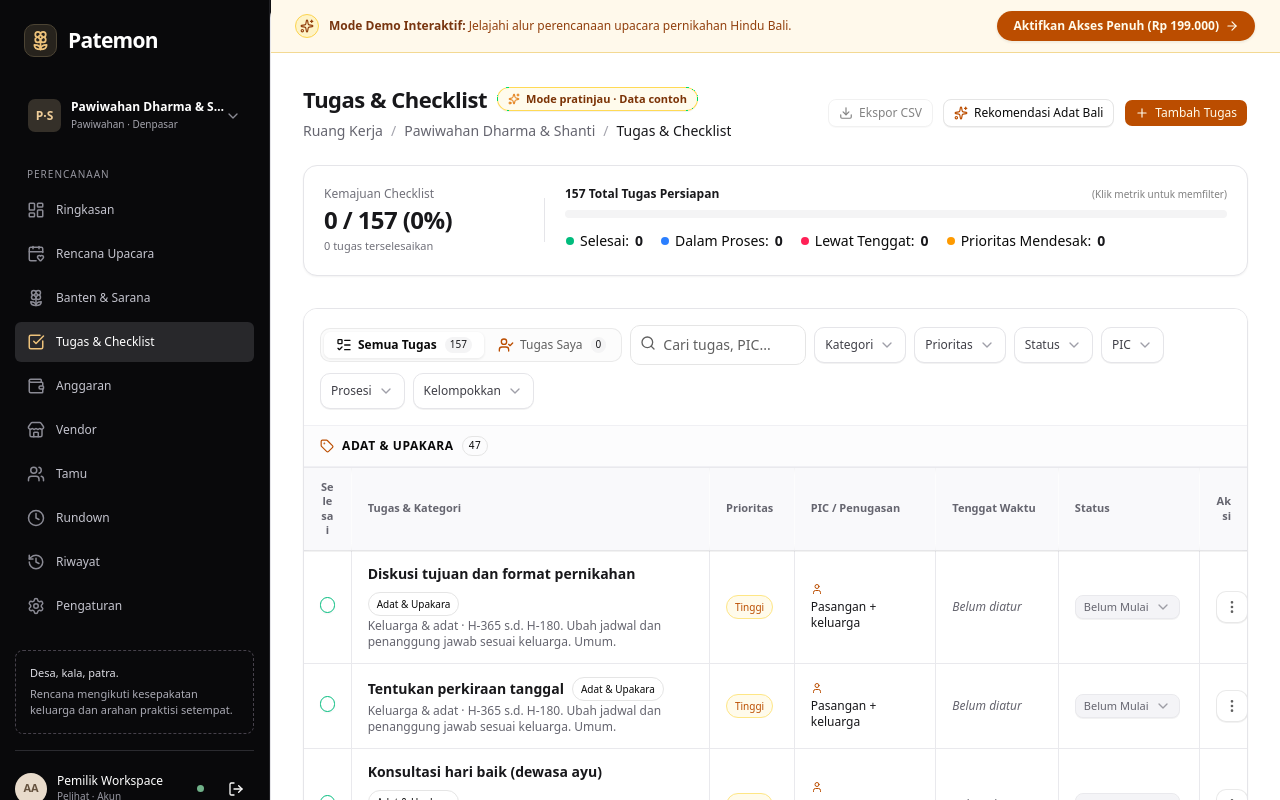
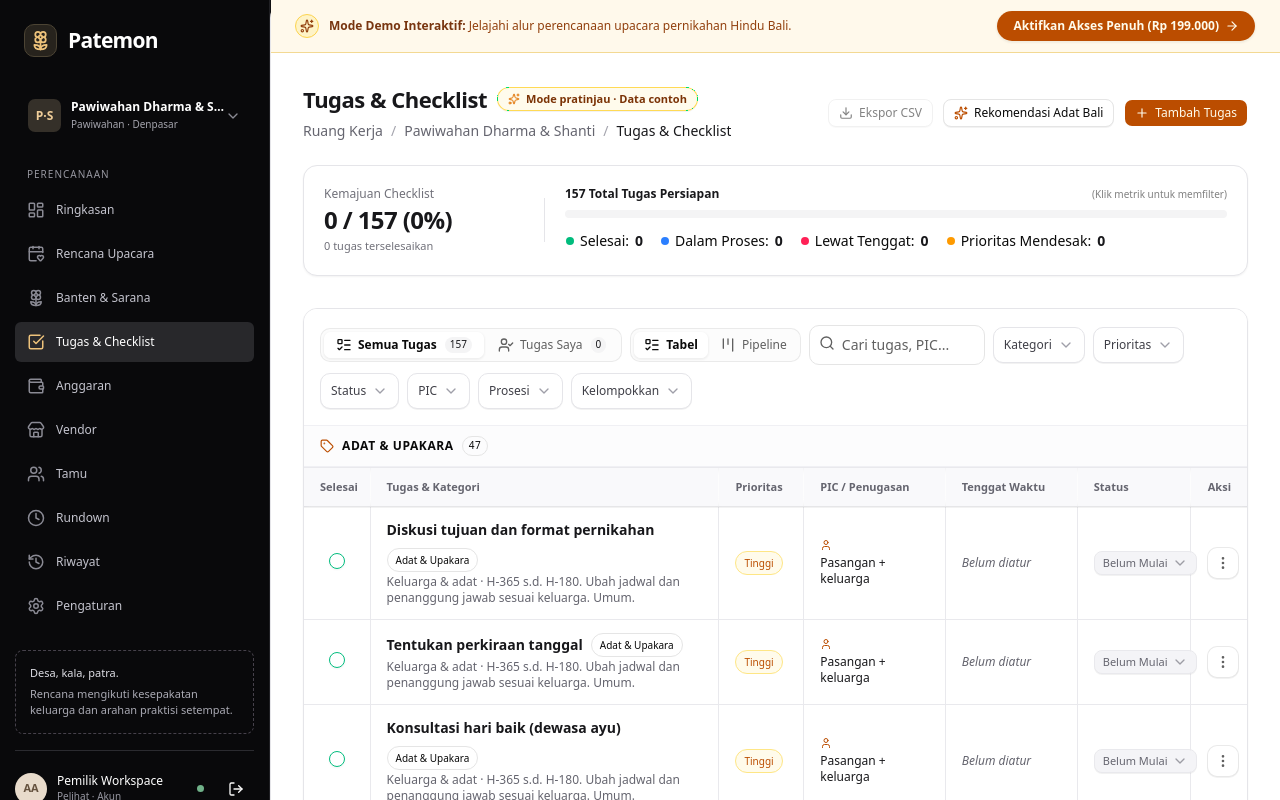
Before and after one commit to andresanjaya/patemon, a Next.js app: page /workspace/demo/tasks in a window 1280 px wide. Shown: the top 800 px of the page. Built offline with nearby package versions, Linux system fonts and the light colour scheme; a web font is replaced by a local one.

Commit message:
fix(ui): prevent table header wrap, tighten status width, unify my tasks tab, and implement keenthemes pipeline boards

```diff
--- a/src/app/globals.css
+++ b/src/app/globals.css
@@ -288,6 +288,12 @@ table :is(.truncate, [class*="line-clamp-"]) {
   line-clamp: unset;
 }
 
+table th {
+  white-space: nowrap !important;
+  word-break: keep-all !important;
+  overflow-wrap: normal !important;
+}
+
 table :is(.flex, .inline-flex) {
   flex-wrap: wrap;
 }
--- a/src/components/ui/table-status-dropdown.tsx
+++ b/src/components/ui/table-status-dropdown.tsx
@@ -64,7 +64,7 @@ export function TableStatusDropdown({
           data-slot="table-status-trigger"
           aria-label={ariaLabel || `Ubah status: ${currentOption.label}`}
           className={cn(
-            "group/status inline-flex h-6 w-fit min-w-max shrink-0 cursor-pointer flex-nowrap items-center justify-between gap-1.5 rounded-md border px-2 text-[11px] font-medium whitespace-nowrap shadow-2xs transition-colors hover:opacity-90",
+            "group/status inline-flex h-6 w-fit min-w-max shrink-0 cursor-pointer flex-nowrap items-center justify-between gap-1 rounded-md border px-2 text-[11px] font-medium whitespace-nowrap shadow-2xs transition-colors hover:opacity-90",
             currentOption.badgeClass || className
           )}
         >
--- a/src/features/checklist/components/task-dashboard.tsx
+++ b/src/features/checklist/components/task-dashboard.tsx
@@ -20,6 +20,7 @@ import {
   Trash2,
   CalendarHeart,
   ListTodo,
+  Kanban,
   Layers,
   Tag,
   Download,
@@ -103,6 +104,7 @@ export function TaskDashboard({
 
   // Top View Mode: Semua Tugas vs Tugas Saya
   const [viewMode, setViewMode] = useState<"all" | "my_tasks">(initialViewMode);
+  const [viewLayout, setViewLayout] = useState<"table" | "pipeline">("table");
   const [onlyOverdue, setOnlyOverdue] = useState(false);
 
   // Search and Filter State
@@ -483,6 +485,120 @@ export function TaskDashboard({
     });
   };
 
+  const renderPipelineBoard = () => {
+    const STATUS_COLUMNS: {
+      id: TaskStatus;
+      label: string;
+      dotClass: string;
+    }[] = [
+      { id: "todo", label: "Belum Mulai", dotClass: "bg-slate-400" },
+      { id: "in_progress", label: "Dalam Proses", dotClass: "bg-blue-500" },
+      { id: "done", label: "Selesai", dotClass: "bg-emerald-500" },
+      { id: "canceled", label: "Dibatalkan", dotClass: "bg-rose-400" },
+    ];
+
+    return (
+      <div className="flex w-full gap-5 overflow-x-auto p-4 items-start">
+        {STATUS_COLUMNS.map((col) => {
+          const colTasks = filteredTasks.filter((t) => t.status === col.id);
+          return (
+            <div
+              key={col.id}
+              className="w-80 min-w-[280px] shrink-0 flex flex-col bg-[#f9f9fb] dark:bg-card/40 rounded-xl p-3.5 border border-[#e9e9ed] dark:border-border/80 shadow-2xs"
+            >
+              {/* Column Header */}
+              <div className="flex items-center justify-between mb-3.5 pb-2.5 border-b border-[#e9e9ed] dark:border-border/60">
+                <div className="flex items-center gap-2">
+                  <span className={cn("size-2.5 rounded-full shrink-0", col.dotClass)} />
+                  <h3 className="text-xs font-semibold text-foreground tracking-wide">
+                    {col.label}
+                  </h3>
+                  <span className="text-[11px] font-semibold px-2 py-0.5 rounded-full bg-white dark:bg-card border border-[#e9e9ed] dark:border-border/80 text-muted-foreground shadow-2xs">
+                    {colTasks.length}
+                  </span>
+                </div>
+              </div>
+
+              {/* Column Cards */}
+              <div className="flex flex-col gap-2.5 overflow-y-auto max-h-[calc(100vh-280px)] pr-0.5">
+                {colTasks.map((task) => (
+                  <div
+                    key={task.id}
+                    className="group bg-white dark:bg-card hover:bg-muted/10 rounded-lg border border-[#e5e5e9] dark:border-border/80 p-3.5 shadow-xs hover:border-primary/40 hover:shadow-sm transition-all space-y-2.5 cursor-pointer"
+                    onClick={() => {
+                      if (isReadOnly) return;
+                      setTaskToEdit(task);
+                      setIsTaskModalOpen(true);
+                    }}
+                  >
+                    <div className="flex items-center justify-between gap-1.5">
+                      <Badge
+                        variant="outline"
+                        className="text-[10px] font-medium border-[#e5e5e9] bg-[#f9f9fb] dark:bg-muted/40"
+                      >
+                        {getCategoryLabel(task.category)}
+                      </Badge>
+                      {task.priority && (
+                        <Badge
+                          variant="outline"
+                          className={cn("text-[9px] font-medium", getPriorityBadgeClass(task.priority))}
+                        >
+                          {getPriorityLabel(task.priority)}
+                        </Badge>
+                      )}
+                    </div>
+
+                    <h4
+                      className={cn(
+                        "text-xs font-semibold text-foreground leading-snug group-hover:text-primary transition-colors",
+                        task.status === "done" && "line-through opacity-70"
+                      )}
+                    >
+                      {task.title}
+                    </h4>
+
+                    {task.description && (
+                      <p className="text-[11px] text-muted-foreground line-clamp-2">
+                        {task.description}
+                      </p>
+                    )}
+
+                    <div className="flex items-center justify-between pt-2 border-t border-[#f0f0f4] dark:border-border/60 text-[11px]">
+                      <div className="flex items-center gap-1.5 text-muted-foreground">
+                        <User className="h-3 w-3 shrink-0" />
+                        <span className="truncate max-w-[120px]">
+                          {task.assigneeName || "Belum ada PIC"}
+                        </span>
+                      </div>
+                      {task.dueDate && (
+                        <span
+                          className={cn(
+                            "text-[10px] font-medium",
+                            task.dueDate < todayStr && task.status !== "done"
+                              ? "text-rose-600 dark:text-rose-400 font-semibold"
+                              : "text-muted-foreground"
+                          )}
+                        >
+                          {task.dueDate}
+                        </span>
+                      )}
+                    </div>
+                  </div>
+                ))}
+
+                {colTasks.length === 0 && (
+                  <div className="flex flex-col items-center justify-center rounded-lg border border-dashed border-[#e5e5e9] dark:border-border/80 py-8 text-center text-xs text-muted-foreground/60">
+                    <span className="italic">Tidak ada tugas</span>
+                  </div>
+                )}
+              </div>
+            </div>
+          );
+        })}
+      </div>
+    );
+  };
+
   const renderTaskTable = (groupTasks: WeddingTask[]) => (
     <div className="table-responsive-wrapper table-metronic-wrapper dark:border-border/80 dark:bg-card rounded-none border-y border-[#e9e9ed] bg-white shadow-2xs">
       <table
@@ -491,7 +607,7 @@ export function TaskDashboard({
       >
         <caption className="sr-only">Daftar Tugas dan Checklist</caption>
         <colgroup>
-          {["5%", "38%", "9%", "15%", "13%", "15%", "5%"].map(
+          {["7%", "37%", "9%", "15%", "14%", "12%", "6%"].map(
             (width, index) => (
               <col key={index} style={{ width }} />
             )
@@ -501,43 +617,43 @@ export function TaskDashboard({
           <tr className="dark:text-muted-foreground text-xs font-semibold text-[#65656f]">
             <th
               scope="col"
-              className="dark:border-border/80 w-16 border-r border-b border-[#e9e9ed] px-2 py-3 text-center font-medium"
+              className="dark:border-border/80 min-w-[68px] border-r border-b border-[#e9e9ed] px-3 py-3 text-center font-medium whitespace-nowrap"
             >
               Selesai
             </th>
             <th
               scope="col"
-              className="dark:border-border/80 border-r border-b border-[#e9e9ed] px-4 py-3"
+              className="dark:border-border/80 border-r border-b border-[#e9e9ed] px-4 py-3 whitespace-nowrap"
             >
               Tugas & Kategori
             </th>
             <th
               scope="col"
-              className="dark:border-border/80 border-r border-b border-[#e9e9ed] px-4 py-3"
+              className="dark:border-border/80 border-r border-b border-[#e9e9ed] px-4 py-3 whitespace-nowrap"
             >
               Prioritas
             </th>
             <th
               scope="col"
-              className="dark:border-border/80 border-r border-b border-[#e9e9ed] px-4 py-3"
+              className="dark:border-border/80 border-r border-b border-[#e9e9ed] px-4 py-3 whitespace-nowrap"
             >
               PIC / Penugasan
             </th>
             <th
               scope="col"
-              className="dark:border-border/80 border-r border-b border-[#e9e9ed] px-4 py-3"
+              className="dark:border-border/80 border-r border-b border-[#e9e9ed] px-4 py-3 whitespace-nowrap"
             >
               Tenggat Waktu
             </th>
             <th
               scope="col"
-              className="dark:border-border/80 border-r border-b border-[#e9e9ed] px-4 py-3"
+              className="dark:border-border/80 border-r border-b border-[#e9e9ed] px-4 py-3 whitespace-nowrap"
             >
               Status
             </th>
             <th
               scope="col"
-              className="dark:border-border/80 w-16 border-b border-[#e9e9ed] px-4 py-3 text-right"
+              className="dark:border-border/80 w-16 border-b border-[#e9e9ed] px-4 py-3 text-right whitespace-nowrap"
             >
               Aksi
             </th>
@@ -985,10 +1101,10 @@ export function TaskDashboard({
                       : "text-muted-foreground hover:text-foreground"
                   )}
                 >
-                  <UserCheck className="text-primary h-3.5 w-3.5" />
+                  <UserCheck className="h-3.5 w-3.5" />
                   <span>Tugas Saya</span>
                   <Badge
-                    variant={myStats.overdue > 0 ? "destructive" : "secondary"}
+                    variant="secondary"
                     className="ml-0.5 h-4 px-1 text-[10px]"
                   >
                     {myStats.pending}
@@ -998,6 +1114,43 @@ export function TaskDashboard({
                       {myStats.overdue}
                     </span>
                   )}
+                </Button>
+              </div>
+
+              {/* Layout Switcher: Tabel vs Pipeline (Keenthemes Metronic Todo Concept) */}
+              <div className="border-border/80 bg-muted/30 inline-flex items-center rounded-lg border p-0.5 text-xs">
+                <Button
+                  variant={viewLayout === "table" ? "secondary" : "ghost"}
+                  size={null}
+                  type="button"
+                  onClick={() => setViewLayout("table")}
+                  className={cn(
+                    "flex h-7 items-center gap-1.5 rounded-md px-2.5 text-xs font-medium transition-all shadow-none",
+                    viewLayout === "table"
+                      ? "bg-background text-foreground shadow-xs font-semibold"
+                      : "text-muted-foreground hover:text-foreground"
+                  )}
+                  title="Tampilan Tabel"
+                >
+                  <ListTodo className="h-3.5 w-3.5" />
+                  <span>Tabel</span>
+                </Button>
+
+                <Button
+                  variant={viewLayout === "pipeline" ? "secondary" : "ghost"}
+                  size={null}
+                  type="button"
+                  onClick={() => setViewLayout("pipeline")}
+                  className={cn(
+                    "flex h-7 items-center gap-1.5 rounded-md px-2.5 text-xs font-medium transition-all shadow-none",
+                    viewLayout === "pipeline"
+                      ? "bg-background text-foreground shadow-xs font-semibold"
+                      : "text-muted-foreground hover:text-foreground"
+                  )}
+                  title="Papan Status (Pipeline)"
+                >
+                  <Kanban className="h-3.5 w-3.5" />
+                  <span>Pipeline</span>
                 </Button>
               </div>
 
@@ -1394,6 +1547,8 @@ export function TaskDashboard({
               )}
             </div>
           </div>
+        ) : viewLayout === "pipeline" ? (
+          renderPipelineBoard()
         ) : groupBy !== "none" ? (
           <div className="dark:divide-border/60 divide-y divide-[#f0f0f4]">
             {groupedTasks.map((group, groupIdx) => (
```
Also changed, not shown: src/features/vendors/components/vendor-dashboard.tsx (+69 -32 lines).
